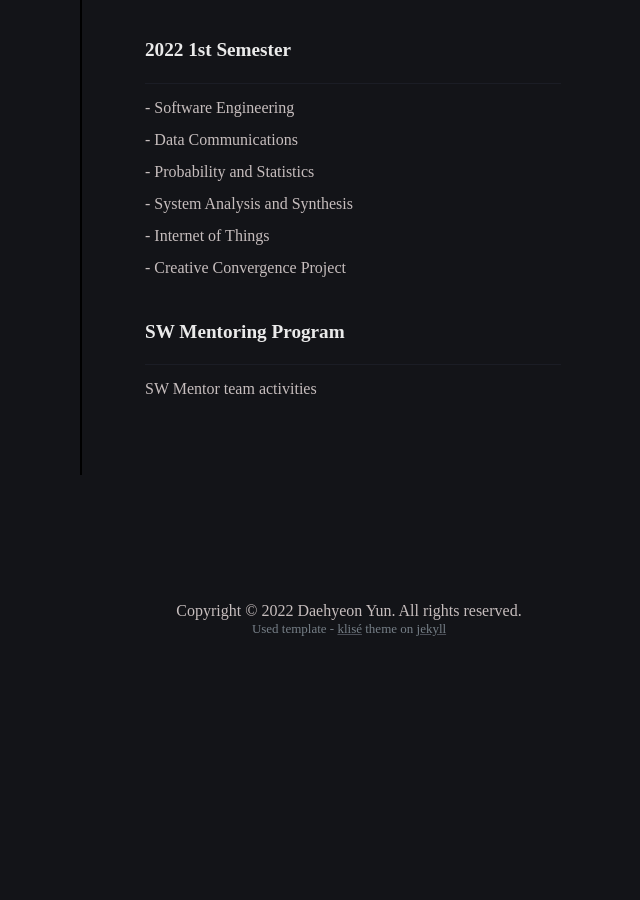
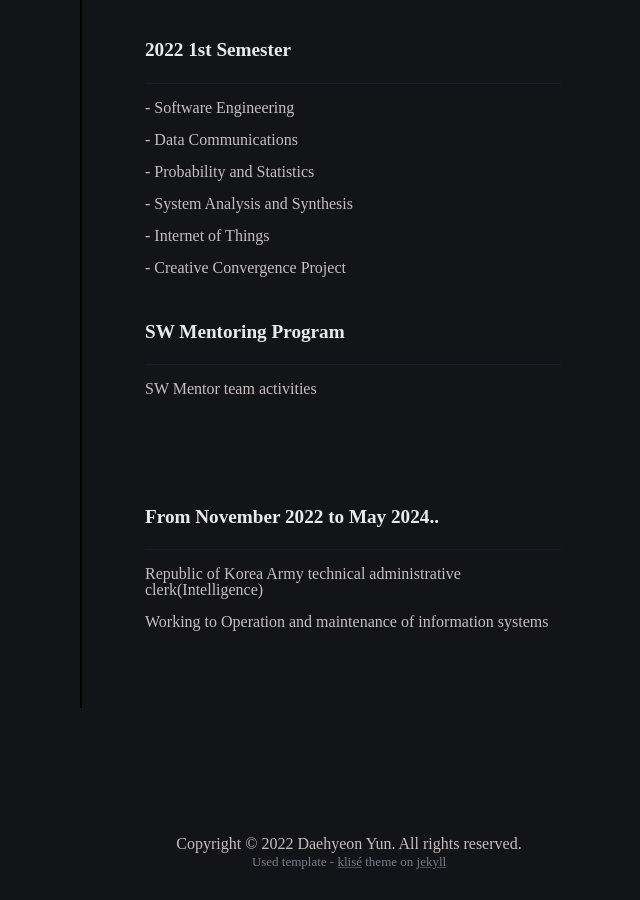
Before and after one commit to YunDaeHyeon/YunDaeHyeon.github.io, a Jekyll site: the page built from introduction.html, in a window 1280 px wide and 900 px high, scrolled down 2640 px. Shown: the whole window, without its empty margins (291-931 px from the left). Built offline with Jekyll 4.4.1, drawn with Linux system fonts in a browser that asks for light colours; nearby versions of some CDN libraries; before the commit the page ends 3307 px from its top, so only the background shows below that.

Commit message:
22.10.02 introduction update

```diff
--- a/introduction.html
+++ b/introduction.html
@@ -139,6 +139,13 @@ comments: false
       <p>SW Mentor team activities</p>
     </div>
   </oi>
+  <oi class="timeline-event">
+    <div class="timeline-event-copy">
+      <h4>From November 2022 to May 2024..</h4><hr><br>
+      <p>Republic of Korea Army technical administrative clerk(Intelligence)</p>
+      <p>Working to Operation and maintenance of information systems</p>
+    </div>
+  </oi>
 </ul>
 </body>
 <!--
```
